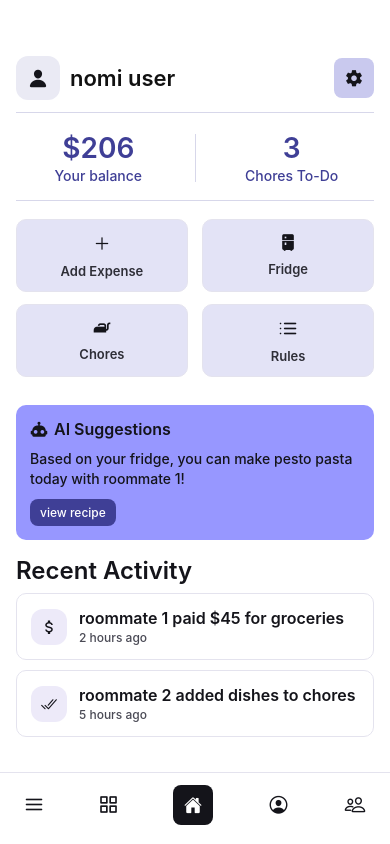
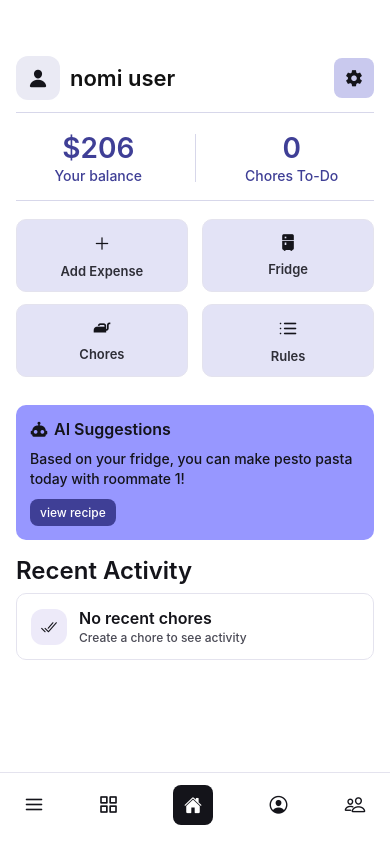
Before and after one commit to uhhditi/nomi, a React Native app in the folder client/: screen /RoommateDashboard in a window 390 px wide. Built offline with nearby package versions, Linux system fonts and the light colour scheme.

Commit message:
connected settings screen to backend and updated dashboard for chores to connect to backend

```diff
--- a/client/screens/RoommateDashboardScreen.tsx
+++ b/client/screens/RoommateDashboardScreen.tsx
@@ -4,6 +4,7 @@ import { Ionicons, MaterialCommunityIcons, Feather } from '@expo/vector-icons';
 import { useNavigation } from '@react-navigation/native';
 import { AuthContext } from '../context/AuthContext';
 import { listGroupsForUser, listMembers } from '../services/groupsService';
+import { getChores, Chore } from '../services/choreService';
 
 export default function RoommateDashboardScreen() {
   const navigation = useNavigation();
@@ -11,10 +12,43 @@ export default function RoommateDashboardScreen() {
   const { user } = auth || {};
   const [groupInfo, setGroupInfo] = useState<{ id: number; name: string } | null>(null);
   const [memberCount, setMemberCount] = useState(0);
+  const [recentChore, setRecentChore] = useState<Chore | null>(null);
+  const [choresToDoCount, setChoresToDoCount] = useState(0);
 
   const notImplemented = (label: string) => Alert.alert(label, 'Coming soon');
 
-  // Load group info
+  // Format relative time (e.g., "2 hours ago", "3 days ago")
+  const formatRelativeTime = (dateString: string | Date | undefined): string => {
+    if (!dateString) return 'Unknown time';
+
+    const date = typeof dateString === 'string' ? new Date(dateString) : dateString;
+    const now = new Date();
+    const diffMs = now.getTime() - date.getTime();
+    const diffMins = Math.floor(diffMs / 60000);
+    const diffHours = Math.floor(diffMs / 3600000);
+    const diffDays = Math.floor(diffMs / 86400000);
+    const diffWeeks = Math.floor(diffDays / 7);
+    const diffMonths = Math.floor(diffDays / 30);
+
+    if (diffMins < 1) return 'just now';
+    if (diffMins < 60) return `${diffMins} ${diffMins === 1 ? 'minute' : 'minutes'} ago`;
+    if (diffHours < 24) return `${diffHours} ${diffHours === 1 ? 'hour' : 'hours'} ago`;
+    if (diffDays < 7) return `${diffDays} ${diffDays === 1 ? 'day' : 'days'} ago`;
+    if (diffWeeks < 4) return `${diffWeeks} ${diffWeeks === 1 ? 'week' : 'weeks'} ago`;
+    if (diffMonths < 12) return `${diffMonths} ${diffMonths === 1 ? 'month' : 'months'} ago`;
+    return `${Math.floor(diffDays / 365)} ${Math.floor(diffDays / 365) === 1 ? 'year' : 'years'} ago`;
+  };
+
+  // Format due date (e.g., "Jan 15, 2024")
+  const formatDueDate = (dateString: string | Date | undefined): string => {
+    if (!dateString) return 'No due date';
+
+    const date = typeof dateString === 'string' ? new Date(dateString) : dateString;
+    const months = ['Jan', 'Feb', 'Mar', 'Apr', 'May', 'Jun', 'Jul', 'Aug', 'Sep', 'Oct', 'Nov', 'Dec'];
+    return `${months[date.getMonth()]} ${date.getDate()}, ${date.getFullYear()}`;
+  };
+
+  // Load group info and recent chores
   useEffect(() => {
     const loadGroupInfo = async () => {
       if (!user?.id) return;
@@ -28,6 +62,25 @@ export default function RoommateDashboardScreen() {
           // Load member count
           const members = await listMembers(group.id);
           setMemberCount(members.length);
+
+          // Load most recent chore and count incomplete chores
+          try {
+            const chores = await getChores(group.id);
+            // Sort by created_at DESC and take the most recent one
+            const sortedChores = chores
+              .sort((a, b) => {
+                const dateA = a.createdAt ? new Date(a.createdAt).getTime() : 0;
+                const dateB = b.createdAt ? new Date(b.createdAt).getTime() : 0;
+                return dateB - dateA;
+              });
+            setRecentChore(sortedChores.length > 0 ? sortedChores[0] : null);
+
+            // Count incomplete chores (where completed = false)
+            const incompleteChores = chores.filter(chore => !chore.completed);
+            setChoresToDoCount(incompleteChores.length);
+          } catch (error) {
+            console.error('Error loading recent chore:', error);
+          }
         }
       } catch (error) {
         console.error('Error loading group info:', error);
@@ -75,7 +128,7 @@ export default function RoommateDashboardScreen() {
         </View>
         <View style={styles.statDivider} />
         <View style={styles.statCard}>
-          <Text style={styles.statValue}>3</Text>
+          <Text style={styles.statValue}>{choresToDoCount}</Text>
           <Text style={styles.statLabel}>Chores To-Do</Text>
         </View>
       </View>
@@ -124,28 +177,35 @@ export default function RoommateDashboardScreen() {
 
       {/* Recent Activity */}
       <Text style={styles.sectionTitle}>Recent Activity</Text>
-      <View style={styles.activityCard}>
-        <View style={styles.activityRow}>
-          <View style={styles.activityIcon}>
-            <MaterialCommunityIcons name="currency-usd" size={18} color="#14141A" />
-          </View>
-          <View style={{ flex: 1, marginLeft: 12 }}>
-            <Text style={styles.activityText}>roommate 1 paid $45 for groceries</Text>
-            <Text style={styles.activitySub}>2 hours ago</Text>
+      {recentChore ? (
+        <View style={styles.activityCard}>
+          <View style={styles.activityRow}>
+            <View style={styles.activityIcon}>
+              <Ionicons name="checkmark-done" size={18} color="#14141A" />
+            </View>
+            <View style={{ flex: 1, marginLeft: 12 }}>
+              <Text style={styles.activityText}>
+                {recentChore.title} by {formatDueDate(recentChore.dueDate)}
+              </Text>
+              <Text style={styles.activitySub}>
+                {formatRelativeTime(recentChore.createdAt)}
+              </Text>
+            </View>
           </View>
         </View>
-      </View>
-      <View style={styles.activityCard}>
-        <View style={styles.activityRow}>
-          <View style={styles.activityIcon}>
-            <Ionicons name="checkmark-done" size={18} color="#14141A" />
-          </View>
-          <View style={{ flex: 1, marginLeft: 12 }}>
-            <Text style={styles.activityText}>roommate 2 added dishes to chores</Text>
-            <Text style={styles.activitySub}>5 hours ago</Text>
+      ) : (
+        <View style={styles.activityCard}>
+          <View style={styles.activityRow}>
+            <View style={styles.activityIcon}>
+              <Ionicons name="checkmark-done" size={18} color="#14141A" />
+            </View>
+            <View style={{ flex: 1, marginLeft: 12 }}>
+              <Text style={styles.activityText}>No recent chores</Text>
+              <Text style={styles.activitySub}>Create a chore to see activity</Text>
+            </View>
           </View>
         </View>
-      </View>
+      )}
 
       </ScrollView>
 
--- a/client/screens/SettingsScreen.tsx
+++ b/client/screens/SettingsScreen.tsx
@@ -119,7 +119,11 @@ export default function SettingsScreen() {
           <View style={styles.profileCard}>
             <View style={styles.profileRow}>
               <Text style={styles.label}>Name</Text>
-              <Text style={styles.value}>{user?.name || 'Not set'}</Text>
+              <Text style={styles.value}>
+                {user?.first && user?.last
+                  ? `${user.first} ${user.last}`
+                  : user?.first || user?.last || 'Not set'}
+              </Text>
             </View>
             <View style={styles.divider} />
             <View style={styles.profileRow}>
```
